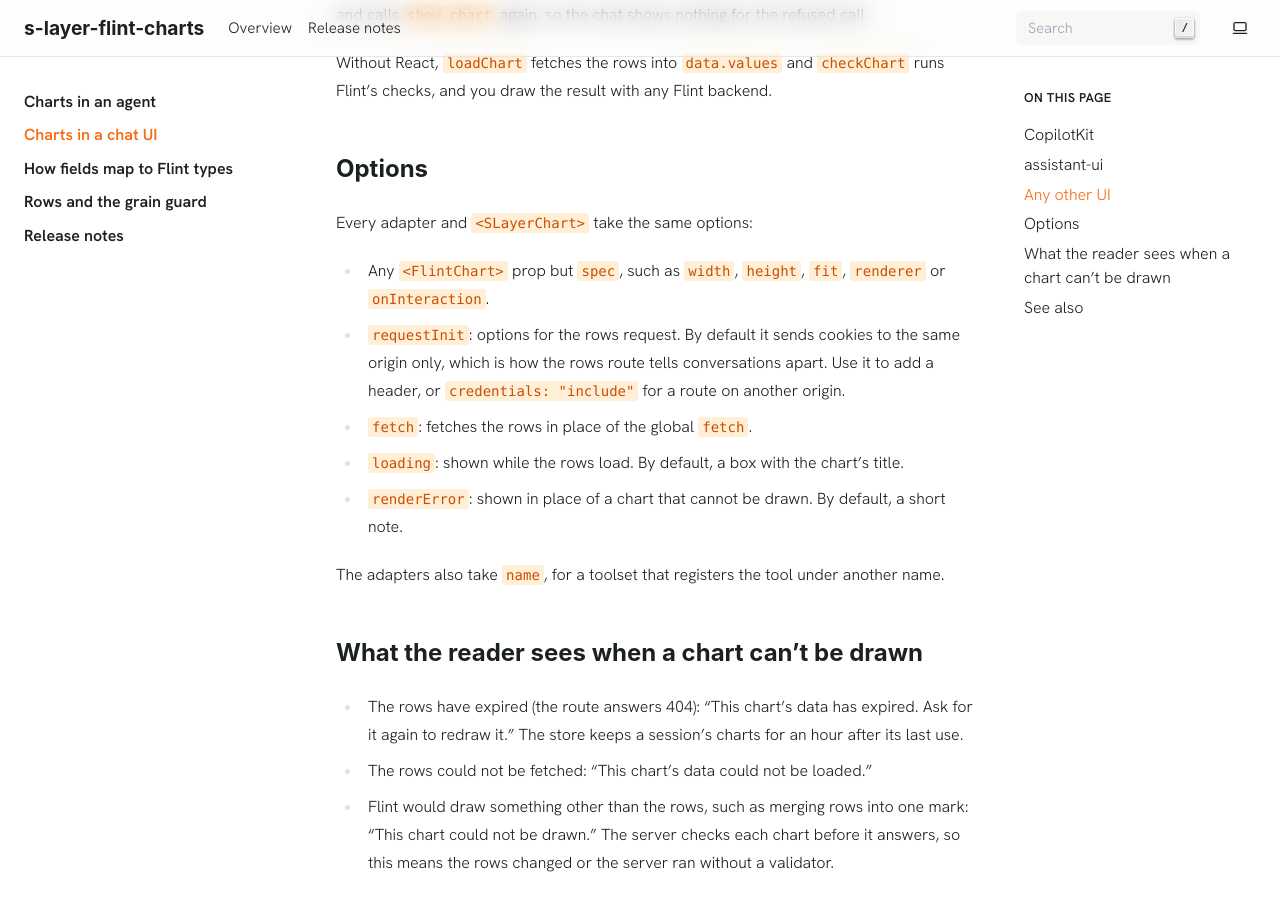
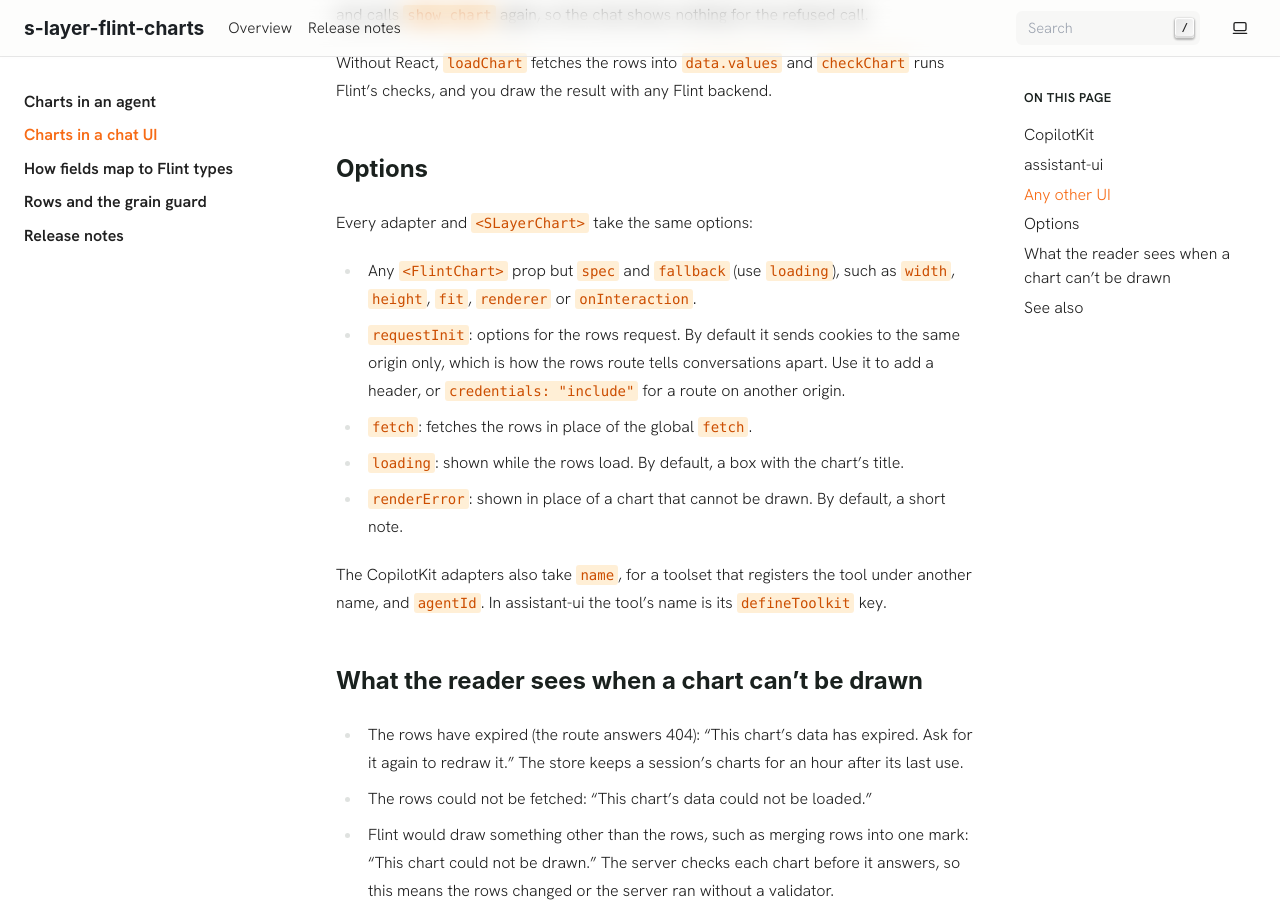
Before and after one commit to s-layer/flint-charts, a Sphinx documentation site: the page built from docs/chat-ui.md, in a window 1280 px wide and 900 px high, scrolled down 1569 px. Built offline with Sphinx 7.4.7, drawn with Linux system fonts in a browser that asks for light colours; some web fonts are replaced; pages that are not in the unit, such as notebooks, are missing from menus.

Commit message:
ci: publish to npm only from ts-v tags; docs: adapter options
Co-Authored-By: Claude Opus 5.5 (1M context) <noreply@anthropic.com>
Claude-Session: https://claude.ai/code/session_014GBZqToZPRwmnCdgJwTCKC

```diff
--- a/docs/chat-ui.md
+++ b/docs/chat-ui.md
@@ -66,8 +66,8 @@ checks, and you draw the result with any Flint backend.
 
 Every adapter and `<SLayerChart>` take the same options:
 
-- Any `<FlintChart>` prop but `spec`, such as `width`, `height`, `fit`, `renderer` or
-  `onInteraction`.
+- Any `<FlintChart>` prop but `spec` and `fallback` (use `loading`), such as `width`,
+  `height`, `fit`, `renderer` or `onInteraction`.
 - `requestInit`: options for the rows request. By default it sends cookies to the same origin
   only, which is how the rows route tells conversations apart. Use it to add a header, or
   `credentials: "include"` for a route on another origin.
@@ -75,7 +75,8 @@ Every adapter and `<SLayerChart>` take the same options:
 - `loading`: shown while the rows load. By default, a box with the chart's title.
 - `renderError`: shown in place of a chart that cannot be drawn. By default, a short note.
 
-The adapters also take `name`, for a toolset that registers the tool under another name.
+The CopilotKit adapters also take `name`, for a toolset that registers the tool under another
+name, and `agentId`. In assistant-ui the tool's name is its `defineToolkit` key.
 
 ## What the reader sees when a chart can't be drawn
 
```
Also changed, not shown: 1 other file.
